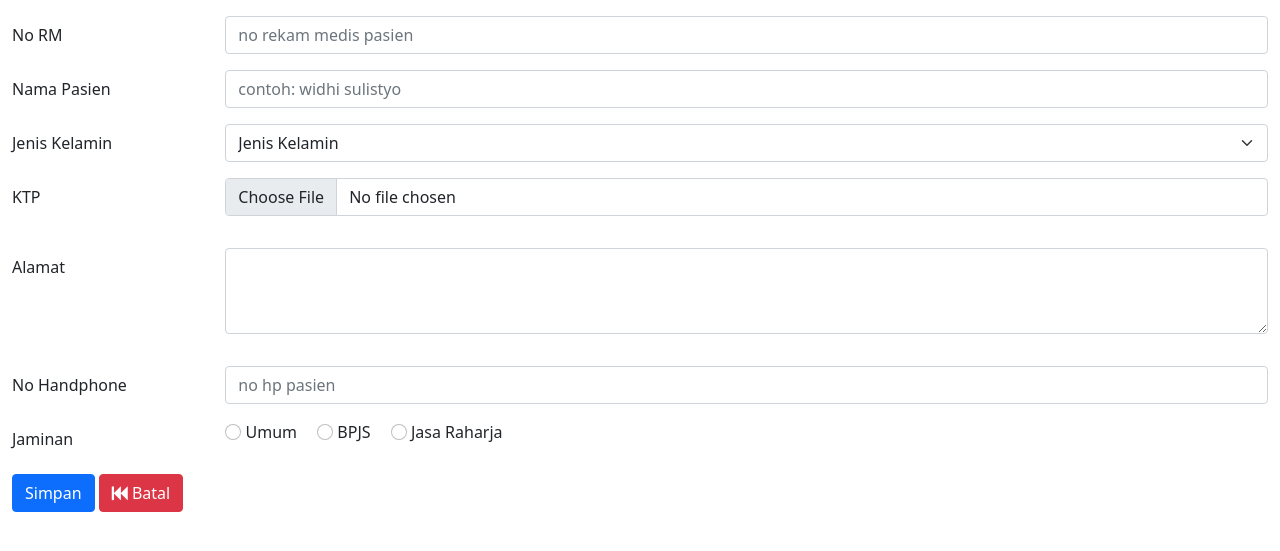
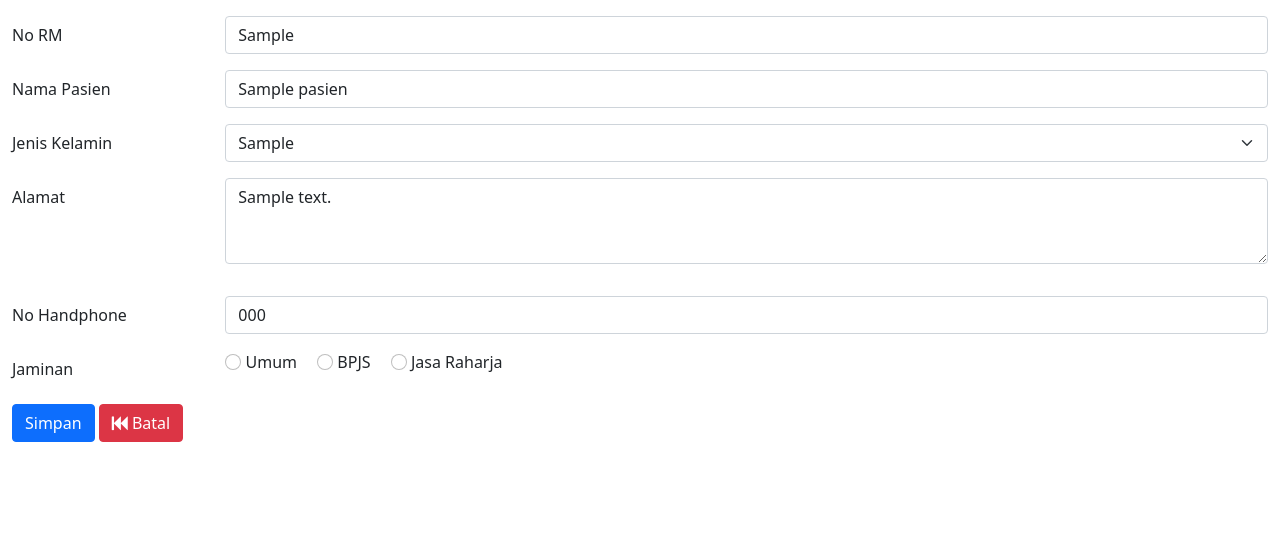
Before and after one commit to widhisulistio/phpdasar, a PHP site: page /edit.php?ubah=1 in a window 1280 px wide. Shown: the part 56-607 px from the top of the page. Run offline with PHP 8.4, Linux system fonts and the light colour scheme; tables that the repository leaves empty or names only in its code hold one stand-in row (values such as "Sample post").

Commit message:
edit data

```diff
--- a/edit.php
+++ b/edit.php
@@ -1,3 +1,16 @@
+<?php
+    include 'koneksi.php';
+    //var_dump($_POST);
+
+    $id = $_GET['ubah'];
+
+    $query = "SELECT * FROM tb_pasien WHERE id='$id'";
+    $sql = mysqli_query($koneksi, $query);
+    $row = $sql -> fetch_array(MYSQLI_ASSOC);
+    //$row = mysqli_fetch_array($sql);
+
+
+?>
 <!DOCTYPE html>
 <html lang="en">
 <head>
@@ -25,22 +38,22 @@
     <div class="mb-3 row">
         <label for="norm" class="col-sm-2 col-form-label">No RM</label>
         <div class="col-sm-10">
-          <input type="text" class="form-control" id="norm" placeholder="no rekam medis pasien">
+          <input type="text" class="form-control" id="norm" placeholder="no rekam medis pasien" name="norm" value="<?php echo $row['norm'] ?>">
         </div>
       </div>
 
       <div class="mb-3 row">
         <label for="nama" class="col-sm-2 col-form-label">Nama Pasien</label>
         <div class="col-sm-10">
-          <input type="text" class="form-control" id="nama" placeholder="contoh: widhi sulistyo">
+          <input type="text" class="form-control" id="nama" name="nama" value="<?= $row['namapasien'] ?>" placeholder="contoh: widhi sulistyo">
         </div>
       </div>
       <!-- forms:select -->
       <div class="mb-3 row">
         <label for="jk" class="col-sm-2 col-form-label">Jenis Kelamin</label>
         <div class="col-sm-10">
-            <select class="form-select" id="jk">
-                <option selected>Jenis Kelamin</option>
+            <select class="form-select" id="jk" name="jk" >
+                <option value="<?= $row['jk']?>"><?= $row['jk']?></option>
                 <option value="laki-laki">Laki-Laki</option>
                 <option value="perempuan">Perempuan</option>
               </select>
@@ -49,20 +62,10 @@
 
       <!-- forms:formcontrol:File input -->
       <div class="mb-3 row">
-        <label for="ktp" class="col-sm-2 col-form-label">KTP</label>
-        <div class="col-sm-10">
-            <div class="mb-3">
-                <input class="form-control" type="file" id="ktp">
-              </div>
-        </div>
-      </div>
-
-      <!-- forms:formcontrol:File input -->
-      <div class="mb-3 row">
         <label for="alamat" class="col-sm-2 col-form-label">Alamat</label>
         <div class="col-sm-10">
             <div class="mb-3">
-                <textarea class="form-control" id="alamat" rows="3"></textarea>
+                <textarea class="form-control" id="alamat" name="alamat" <?=$row['alamat'] ?> rows="3"><?= $row['alamat']?></textarea>
             </div>
         </div>
     </div>
@@ -70,7 +73,7 @@
     <div class="mb-3 row">
         <label for="hp" class="col-sm-2 col-form-label">No Handphone</label>
         <div class="col-sm-10">
-            <input type="text" class="form-control" id="hp" placeholder="no hp pasien">
+            <input type="text" class="form-control" id="hp" name="nohp" value="<?= $row['nohp']?>" placeholder="no hp pasien">
         </div>
     </div>
      <!-- forms:select -->
@@ -78,19 +81,19 @@
         <label for="jaminan" class="col-sm-2 col-form-label">Jaminan</label>
         <div class="col-sm-10">
             <div class="form-check-inline">
-                <input class="form-check-input" type="radio" name="jaminan" id="jaminan">
+                <input class="form-check-input" type="radio" name="jaminan" id="jaminan" value="umum" <?php if (isset($row['penjamin']) && $row['penjamin']=='umum') echo "checked" ?> value="umum">
                 <label class="form-check-label" for="flexRadioDefault1">
                     Umum
                 </label>
             </div>
             <div class="form-check-inline">
-                <input class="form-check-input" type="radio" name="jaminan" id="jaminan">
+                <input class="form-check-input" type="radio" name="jaminan" id="jaminan" <?php if (isset($row['penjamin']) && $row['penjamin']=='bpjs') echo "checked" ?> value="bpjs">
                 <label class="form-check-label" for="flexRadioDefault1">
                     BPJS
                 </label>
             </div>
             <div class="form-check-inline">
-                <input class="form-check-input" type="radio" name="jaminan" id="jaminan">
+                <input class="form-check-input" type="radio" name="jaminan" id="jaminan" <?php if (isset($row['penjamin']) && $row['penjamin']=='jasaraharja') echo "checked" ?> value="jasaraharja">
                 <label class="form-check-label" for="flexRadioDefault1">
                     Jasa Raharja
                 </label>
--- a/index.php
+++ b/index.php
@@ -89,7 +89,7 @@
                         <td><?php echo $key['nohp']?></td>
                         <td><?php echo $key['penjamin']?></td>
                         <td>
-                                <a href="kelola.php?ubah=<?php echo $key['id']?>" type="button-" class="btn btn-warning">
+                                <a href="edit.php?ubah=<?php echo $key['id']?>" type="button-" class="btn btn-warning">
                                     <i class="fa fa-pencil"></i>
                                     Edit
                                 </a>
@@ -100,8 +100,6 @@
 
                         </td>
                     </tr>
-
-
                 <?php } ?>
             </tbody>
         </table>
```
